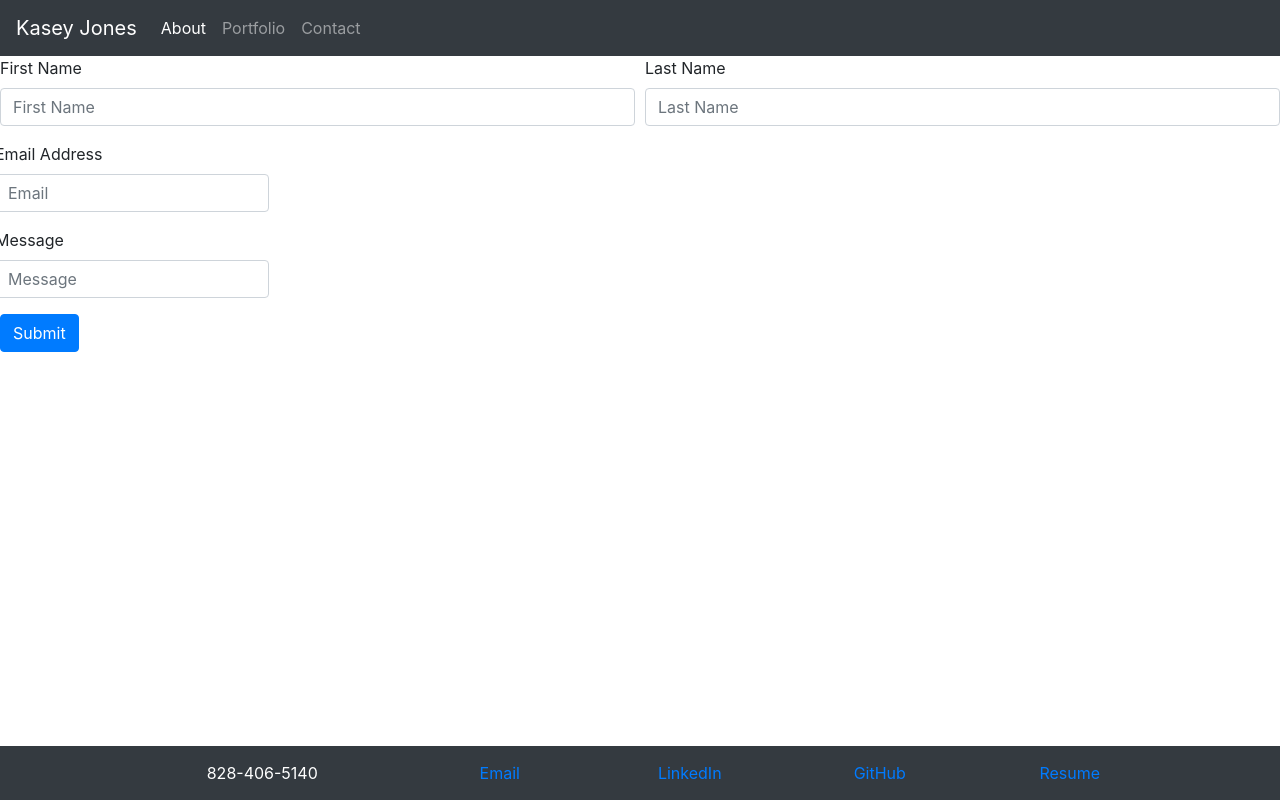
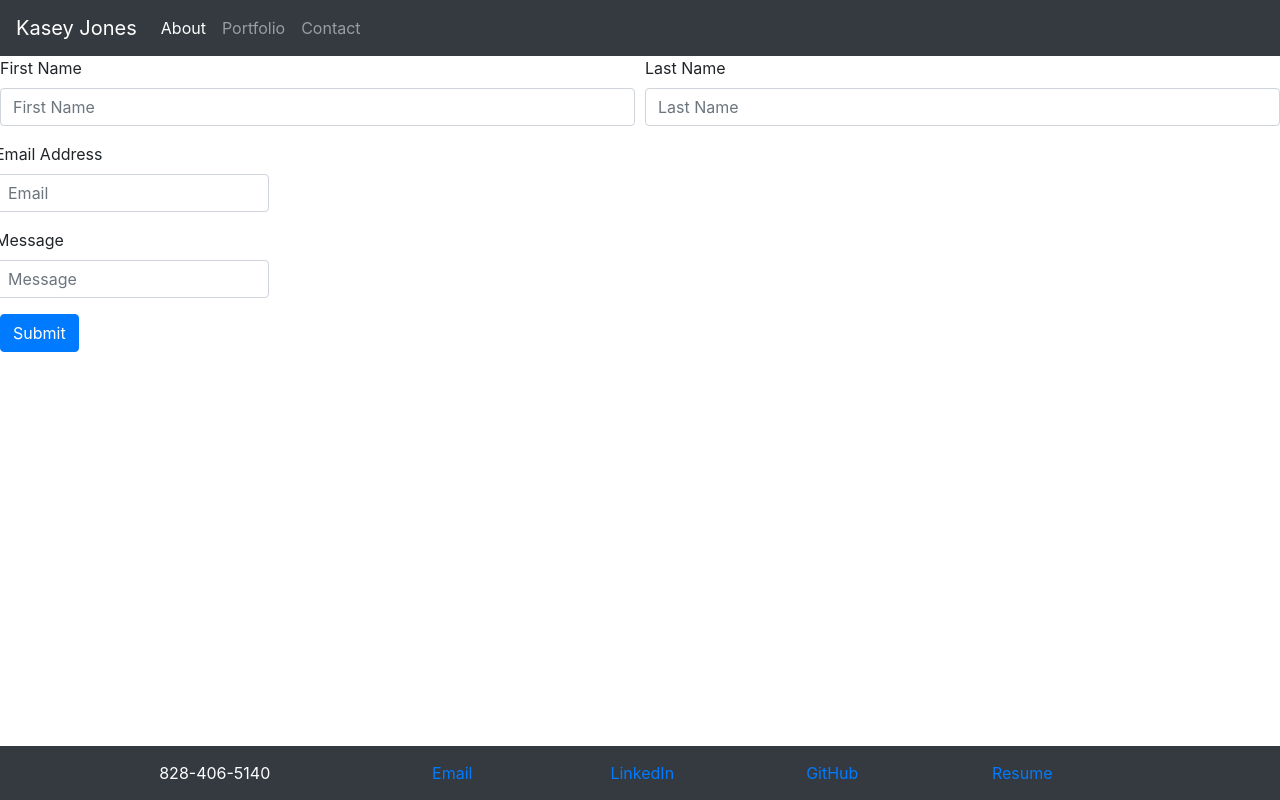
Before and after one commit to joneskm72/react-portfolio, a React (Create React App) app: page /#/contact-me in a window 1280 px wide. Built offline with nearby package versions, Linux system fonts and the light colour scheme.

Commit message:
Updated footer format

```diff
--- a/src/components/Footer/index.js
+++ b/src/components/Footer/index.js
@@ -1,35 +1,45 @@
-import React from "react";
+import React, { Component } from "react";
 import "./style.css";
+import 'bootstrap/dist/css/bootstrap.min.css';
+import Container from 'react-bootstrap/Container';
+import Row from 'react-bootstrap/Row';
+import Col from 'react-bootstrap/Col';
+import { library } from '@fortawesome/fontawesome-svg-core';
+import { fab } from '@fortawesome/free-brands-svg-icons';
 
-function Footer() {
+library.add(fab)
+
+class Footer extends Component {
+  render() {
     return (
       <div class="footer bg-dark">
-      <div class="container">
-            <div class="row justify-content-md-center">
-                <div class="col-6 col-lg-3">
+        <Container>
+              <Row>
+                  <Col xs={6} lg={3}>
                       <i class="fas fa-phone"></i>
                       &nbsp;828-406-5140
-                </div>
-                <div class="col-6 col-lg-2">
+                  </Col>
+                  <Col xs={6} lg={2}>
                       <i class="far fa-envelope"></i>
                       <a href= "mailto:jones.m.kasey@gmail.com">&nbsp;Email</a>
-                </div>
-                <div class="col-6 col-lg-2">
+                  </Col>
+                  <Col xs={6} lg={2}>
                       <i class="fab fa-linkedin"></i>
                       <a href= "https://www.linkedin.com/in/kasey-m-jones">&nbsp;LinkedIn</a>
-                </div>
-                <div class="col-6 col-lg-2">
+                  </Col>
+                  <Col xs={6} lg={2}>
                       <fab icon="github" />
                       <a href="https://github.com/joneskm72">&nbsp;GitHub</a>
-                </div>
-                <div class="col-6 col-lg-2">
+                  </Col>
+                  <Col xs={6} lg={2}>
                       <i class="fa fa-file-text"></i>
                       <a href="https://docs.google.com/document/d/1tyUOv-2P8FZdMmhxAmREY9vBbaZ82G2wYEOEoP-jOjI/edit?usp=sharing">&nbsp;Resume</a>
-                </div>
-            </div>
-        </div>
+                  </Col>
+              </Row>
+          </Container>
       </div>
     );
   }
+}
 
 export default Footer;
```
Lines whose indentation alone changed are shown as unchanged.
